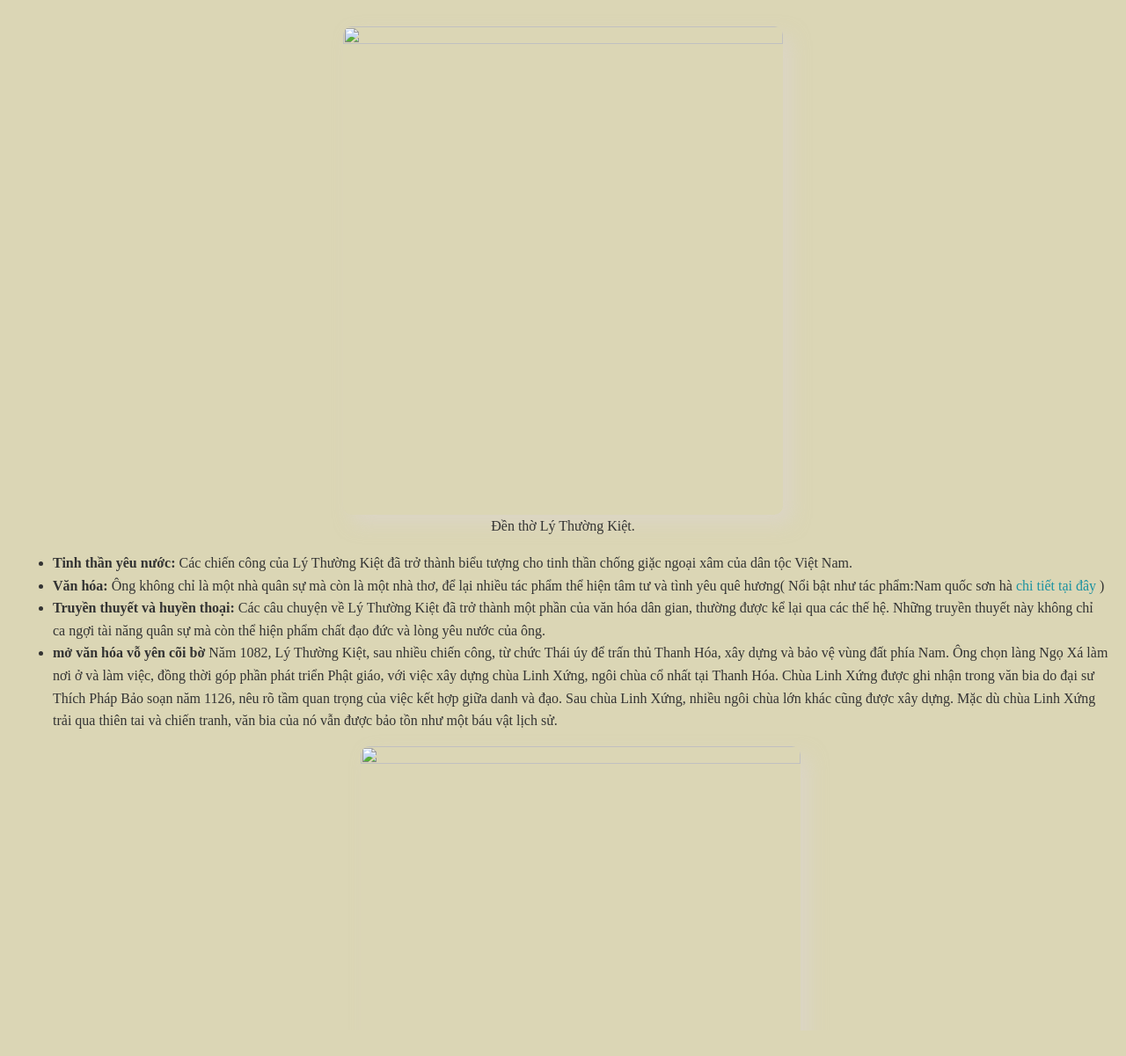
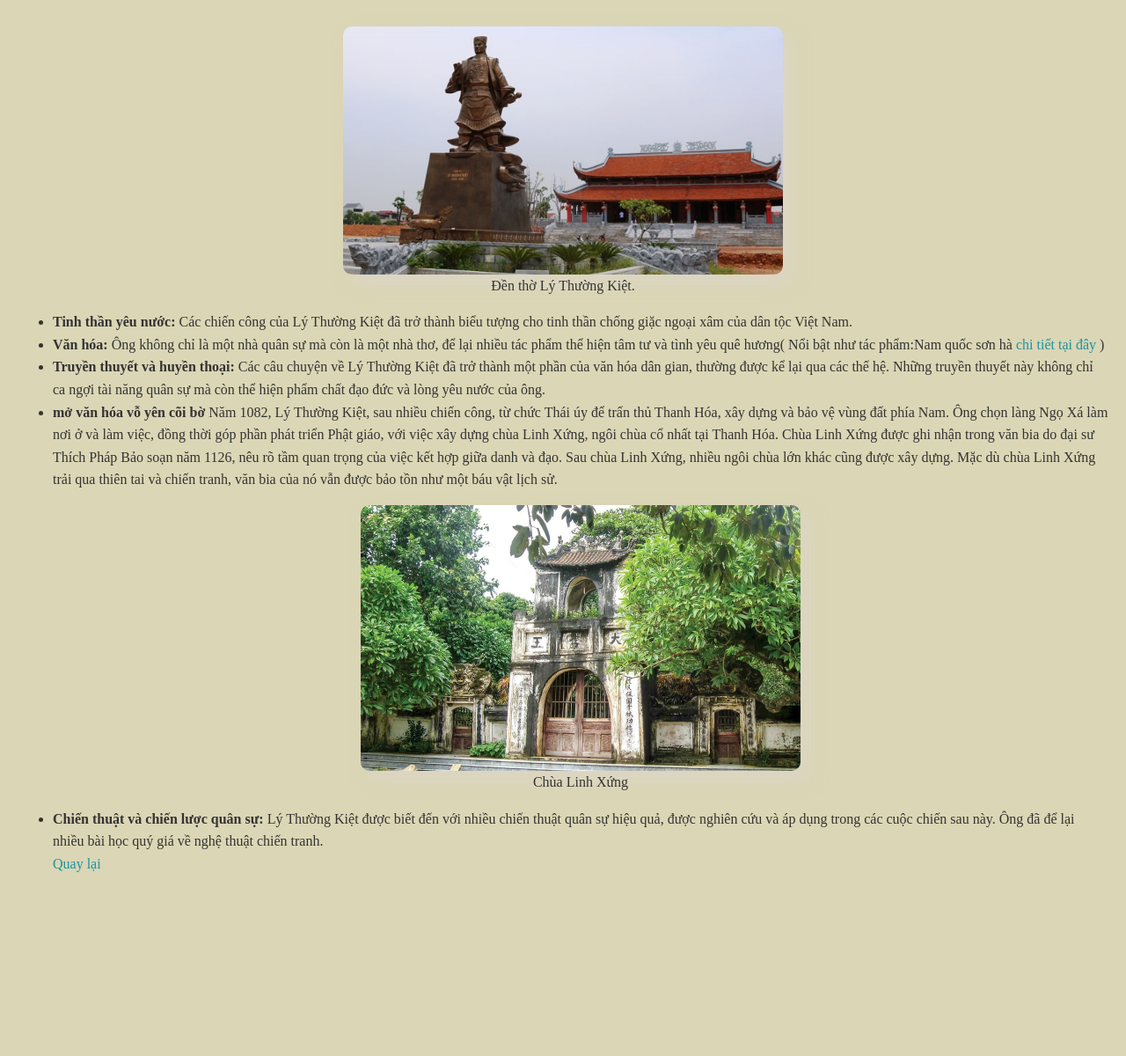
Before and after one commit to binhoclua/baitapto3-lichsuanhhung, a plain HTML site: page Disan.html in a window 1280 px wide. Shown: the part 100-1300 px from the top of the page at 88% size. After the commit the page ends 1114 px from the top, so only its background shows below. Drawn offline with Linux system fonts and the light colour scheme.

Commit message:
Disan.html

```diff
--- a/Disan.html
+++ b/Disan.html
@@ -8,7 +8,7 @@
 <body>
     <h2 class="a2">Di sản của Lý Thường Kiệt</h2>
 <figure>
-<img src="../anhhunglichsuvietnam/Đền.png" width="500" height="555">
+<img src="Đền.png" width="500" height="555">
 <figcaption>Đền thờ Lý Thường Kiệt.</figcaption>
 </figure>
 <ul>
@@ -21,7 +21,7 @@
 
     Chùa Linh Xứng được ghi nhận trong văn bia do đại sư Thích Pháp Bảo soạn năm 1126, nêu rõ tầm quan trọng của việc kết hợp giữa danh và đạo. Sau chùa Linh Xứng, nhiều ngôi chùa lớn khác cũng được xây dựng. Mặc dù chùa Linh Xứng trải qua thiên tai và chiến tranh, văn bia của nó vẫn được bảo tồn như một báu vật lịch sử.</li>
 <figure>
-    <img src="../anhhunglichsuvietnam/Huyền tích.png" width="500" height="555">
+    <img src="Huyền tích.png" width="500" height="555">
     <figcaption>Chùa Linh Xứng</figcaption>
 </figure>
 <li><strong>Chiến thuật và chiến lược quân sự:</strong> Lý Thường Kiệt được biết đến với nhiều chiến thuật quân sự hiệu quả, được nghiên cứu và áp dụng trong các cuộc chiến sau này. Ông đã để lại nhiều bài học quý giá về nghệ thuật chiến tranh.</li>
```
